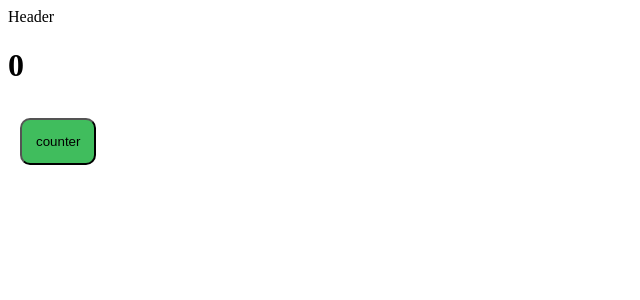
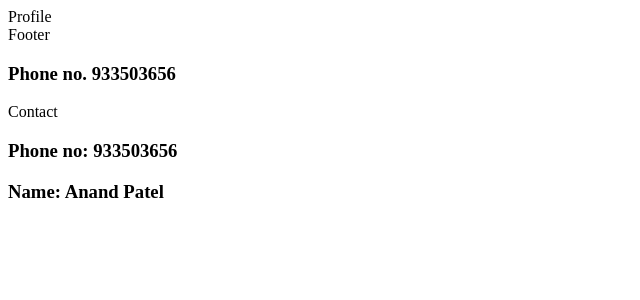
Before and after one commit to Anandpatel09/React-practice, a React (Vite) app: page / in a window 1280 px wide. Shown: the top 300 px of the page, without its empty margins (0-640 px from the left). Built offline with nearby package versions, Linux system fonts and the light colour scheme.

Commit message:
add ucontext,appcontext,contact,footer,header,profile files

```diff
--- a/src/App.jsx
+++ b/src/App.jsx
@@ -1,5 +1,8 @@
 
 import './App.css'
+import Contact from './component/Contact'
+import Footer from './component/Footer'
+import Profile from './component/Profile'
 import UCallback from './component/UCallback'
 import UEffect from './component/UEffect'
 import UMemo from './component/UMemo'
@@ -13,7 +16,11 @@ function App() {
 {/* <UEffect/> */}
 {/* <Uref/> */}
 {/* <UMemo/> */}
-<UCallback/>
+{/* <UCallback/>/\ */}
+
+<Profile/>
+<Footer/>
+<Contact/>
     </>
   )
 }
--- /dev/null
+++ b/src/component/Contact.jsx
@@ -0,0 +1,18 @@
+import React, { useContext } from 'react'
+import { AppContext } from '../context/AppContex'
+
+function Contact() {
+
+  const {phone ,name} =useContext(AppContext);
+
+  return (
+    <div>Contact
+    <h3>Phone no: {phone}</h3>
+    <h3>Name: {name}</h3>
+
+
+    </div>
+  )
+}
+
+export default Contact
--- /dev/null
+++ b/src/component/Footer.jsx
@@ -0,0 +1,16 @@
+import React, { useContext } from 'react'
+import { AppContext } from '../context/AppContex'
+
+function Footer() {
+const {phone}=useContext(AppContext);
+
+
+
+  return (
+    <div>Footer
+    <h3>Phone no. {phone}</h3>
+    </div>
+  )
+}
+
+export default Footer
--- /dev/null
+++ b/src/component/Profile.jsx
@@ -0,0 +1,9 @@
+import React from 'react'
+
+function Profile() {
+  return (
+    <div>Profile</div>
+  )
+}
+
+export default Profile
--- /dev/null
+++ b/src/context/AppContex.jsx
@@ -0,0 +1,15 @@
+import { createContext } from "react";
+
+export const AppContext=createContext();
+
+const ContextProvider =(prop)=>{
+    const phone ="933503656"
+    const name="Anand Patel"
+    return(
+        <AppContext.Provider value={{phone,name}}>
+              {prop.children}
+        </AppContext.Provider>
+    )
+}
+
+export default ContextProvider
--- a/src/main.jsx
+++ b/src/main.jsx
@@ -2,10 +2,13 @@ import { StrictMode } from 'react'
 import { createRoot } from 'react-dom/client'
 import './index.css'
 import App from './App.jsx'
+import ContextProvider from './context/AppContex.jsx'
 
 createRoot(document.getElementById('root')).render(
   <>
+  <ContextProvider>
   <App />
+  </ContextProvider>
   </>
 
 )
```
Also changed, not shown: src/context/UContext.jsx (added, +9 -0 lines).
